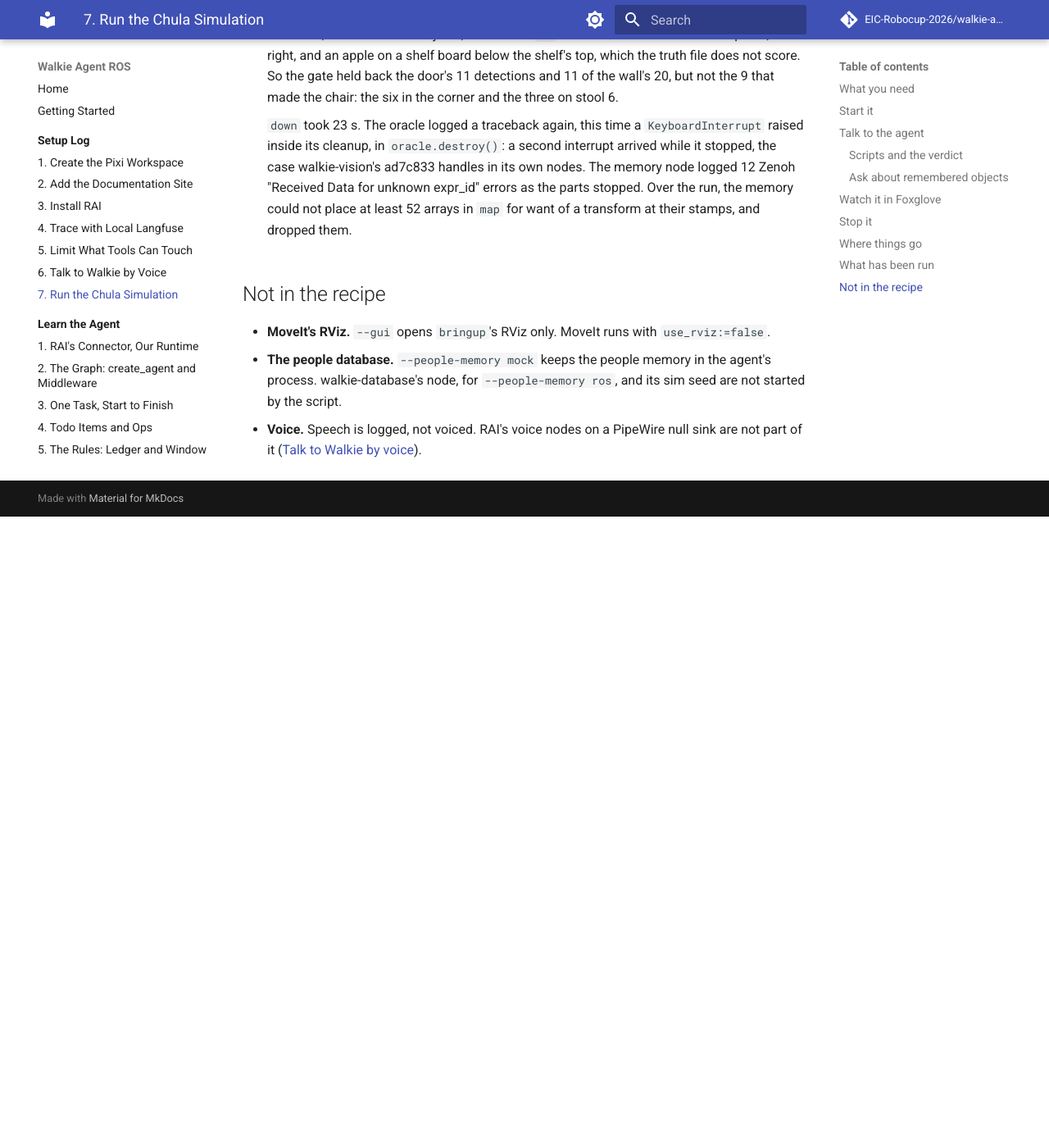
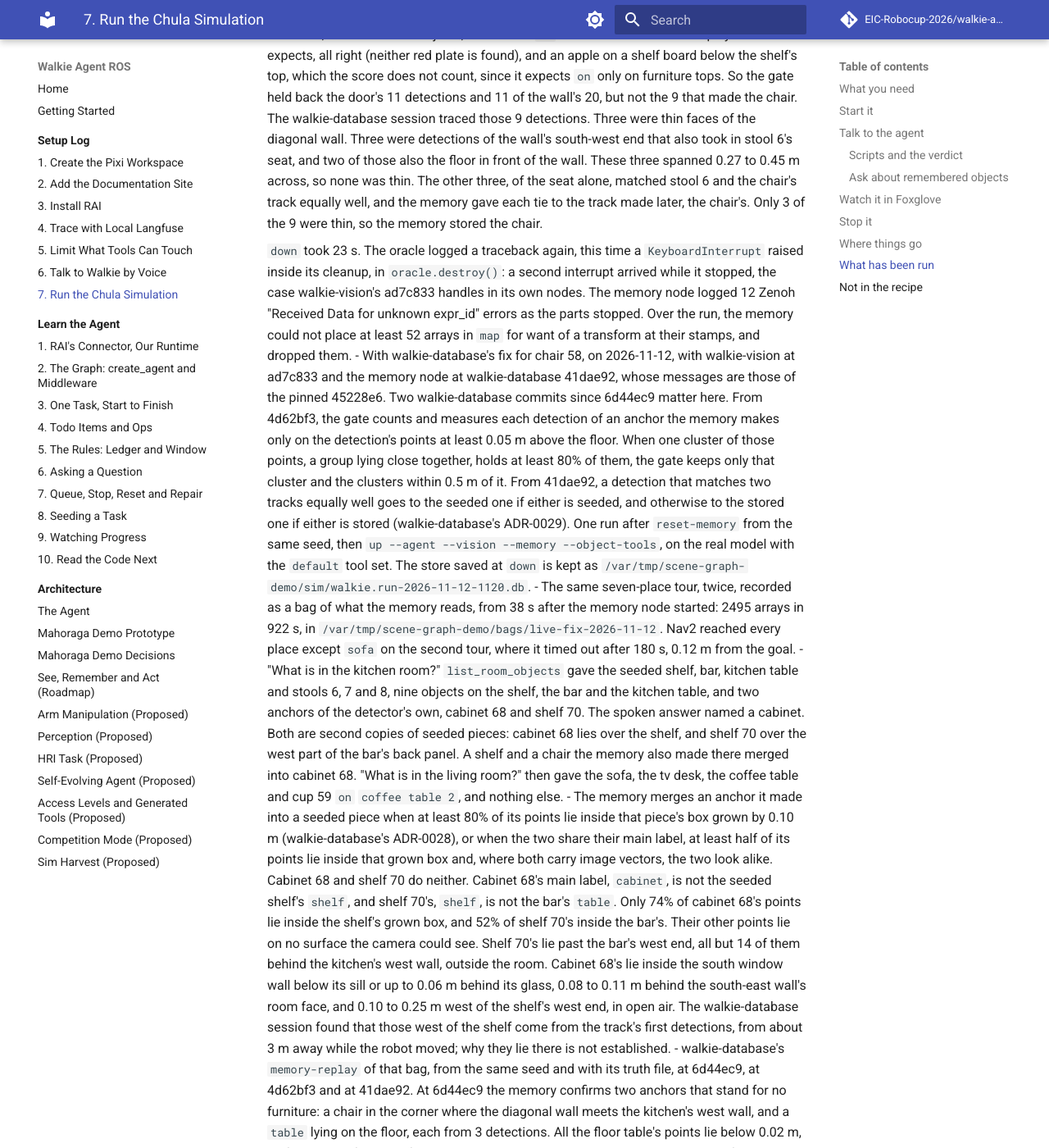
Before and after one commit to EIC-Robocup-2026/walkie-agent-ros, an MkDocs documentation site: the page built from docs/setup/08-chula-simulation.md, in a window 1280 px wide and 1400 px high, scrolled down 21022 px. Shown: the whole window at 82% size. Built offline with MkDocs 1.6.1 and Material for MkDocs 9.7.7, drawn with Linux system fonts in a browser that asks for light colours; comment, search, counter and statistics services are not loaded; before the commit the page ends 21652 px from its top, so only the background shows below that; some of the changed text lies outside the part shown.

Commit message:
docs: record the live run with walkie-database's fix for the corner chair

```diff
--- a/docs/setup/08-chula-simulation.md
+++ b/docs/setup/08-chula-simulation.md
@@ -934,11 +934,19 @@ kitchen table, succeeded from the living room and from the shelf.
       leaf, from 11. The other 17 confirmed tracks are the same in both
       replays. Both hold the 9 seeded pieces of furniture, the coffee table
       without a detection, find 8 of the 12 objects, and state 8 `on`
-      relations: the 7 the truth file expects, all right, and an apple on a
-      shelf board below the shelf's top, which the truth file does not score.
-      So the gate held back the door's 11 detections and 11 of the wall's 20,
-      but not the 9 that made the chair: the six in the corner and the three
-      on stool 6.
+      relations: 7 of the 9 the replay's score expects, all right (neither
+      red plate is found), and an apple on a shelf board below the shelf's
+      top, which the score does not count, since it expects `on` only on
+      furniture tops. So the gate held back the door's 11 detections and 11
+      of the wall's 20, but not the 9 that made the chair. The walkie-database
+      session traced those 9 detections. Three were thin faces of the
+      diagonal wall. Three were detections of the wall's south-west end that
+      also took in stool 6's seat, and two of those also the floor in front
+      of the wall. These three spanned 0.27 to 0.45 m across, so none was
+      thin. The other three, of the seat alone, matched stool 6 and the
+      chair's track equally well, and the memory gave each tie to the track
+      made later, the chair's. Only 3 of the 9 were thin, so the memory
+      stored the chair.
 
     `down` took 23 s. The oracle logged a traceback again, this time a
     `KeyboardInterrupt` raised inside its cleanup, in `oracle.destroy()`: a
@@ -946,6 +954,74 @@ kitchen table, succeeded from the living room and from the shelf.
     ad7c833 handles in its own nodes. The memory node logged 12 Zenoh
     "Received Data for unknown expr_id" errors as the parts stopped. Over the
     run, the memory could not place at least 52 arrays in `map` for want of a
+    transform at their stamps, and dropped them.
+- With walkie-database's fix for chair 58, on 2026-11-12, with walkie-vision
+  at ad7c833 and the memory node at walkie-database 41dae92, whose messages
+  are those of the pinned 45228e6. Two walkie-database commits since 6d44ec9
+  matter here. From 4d62bf3, the gate counts and measures each detection of
+  an anchor the memory makes only on the detection's points at least 0.05 m
+  above the floor. When one cluster of those points, a group lying close
+  together, holds at least 80% of them, the gate keeps only that cluster and
+  the clusters within 0.5 m of it. From 41dae92, a detection that matches two
+  tracks equally well goes to the seeded one if either is seeded, and
+  otherwise to the stored one if either is stored (walkie-database's
+  ADR-0029). One run after `reset-memory` from the same seed, then
+  `up --agent --vision --memory --object-tools`, on the real model with the
+  `default` tool set. The store saved at `down` is kept as
+  `/var/tmp/scene-graph-demo/sim/walkie.run-2026-11-12-1120.db`.
+    - The same seven-place tour, twice, recorded as a bag of what the memory
+      reads, from 38 s after the memory node started: 2495 arrays in 922 s,
+      in `/var/tmp/scene-graph-demo/bags/live-fix-2026-11-12`. Nav2 reached
+      every place except `sofa` on the second tour, where it timed out after
+      180 s, 0.12 m from the goal.
+    - "What is in the kitchen room?" `list_room_objects` gave the seeded
+      shelf, bar, kitchen table and stools 6, 7 and 8, nine objects on the
+      shelf, the bar and the kitchen table, and two anchors of the
+      detector's own, cabinet 68 and shelf 70. The spoken answer named a
+      cabinet. Both are second copies of seeded pieces: cabinet 68 lies over
+      the shelf, and shelf 70 over the west part of the bar's back panel. A shelf and a chair the memory also made there merged into
+      cabinet 68. "What is in the living room?" then gave the sofa, the tv
+      desk, the coffee table and cup 59 `on` `coffee table 2`, and nothing
+      else.
+    - The memory merges an anchor it made into a seeded piece when at least
+      80% of its points lie inside that piece's box grown by 0.10 m
+      (walkie-database's ADR-0028), or when the two share their main label,
+      at least half of its points lie inside that grown box and, where both
+      carry image vectors, the two look alike. Cabinet 68 and shelf 70 do
+      neither. Cabinet 68's main label, `cabinet`, is not the seeded shelf's
+      `shelf`, and shelf 70's, `shelf`, is not the bar's `table`. Only 74% of
+      cabinet 68's points lie inside the shelf's grown box, and 52% of shelf
+      70's inside the bar's. Their other points lie on no surface the camera
+      could see. Shelf 70's lie past the bar's west end, all but 14 of them
+      behind the kitchen's west wall, outside the room. Cabinet 68's lie
+      inside the south window wall below its sill or up to 0.06 m behind its
+      glass, 0.08 to 0.11 m behind the south-east wall's room face, and 0.10
+      to 0.25 m west of the shelf's west end, in open air. The
+      walkie-database session found that those west of the shelf come from
+      the track's first detections, from about 3 m away while the robot
+      moved; why they lie there is not established.
+    - walkie-database's `memory-replay` of that bag, from the same seed and
+      with its truth file, at 6d44ec9, at 4d62bf3 and at 41dae92. At 6d44ec9
+      the memory confirms two anchors that stand for no furniture: a chair in
+      the corner where the diagonal wall meets the kitchen's west wall, and a
+      `table` lying on the floor, each from 3 detections. All the floor
+      table's points lie below 0.02 m, so from 4d62bf3 none of its
+      detections is measured, and the memory never confirms it. At 4d62bf3
+      and 41dae92 the memory confirms neither, and its other 21 confirmed
+      tracks are the same at all three commits, the replay's counterparts of
+      cabinet 68 and shelf 70 among them. All three
+      replays find 10 of the 12 objects and the 9 seeded pieces, and state 10
+      `on` relations: 8 of the 9 the replay's score expects, all right, and a
+      can of Pringles and an apple on shelf boards below the shelf's top,
+      which the score does not count.
+    - The replay of the earlier bag, `live-slab-2026-11-12`, at 41dae92
+      confirms no chair at the corner. The three detections of stool 6's seat
+      join stool 6.
+
+    `down` took 18 s. The oracle logged the `RCLError` traceback of the second
+    official-names run again, from `rclpy.try_shutdown()`, and speech the
+    same error without a traceback. Over the run, the
+    memory could not place at least 30 arrays in `map` for want of a
     transform at their stamps, and dropped them.
 
 ## Not in the recipe
```
